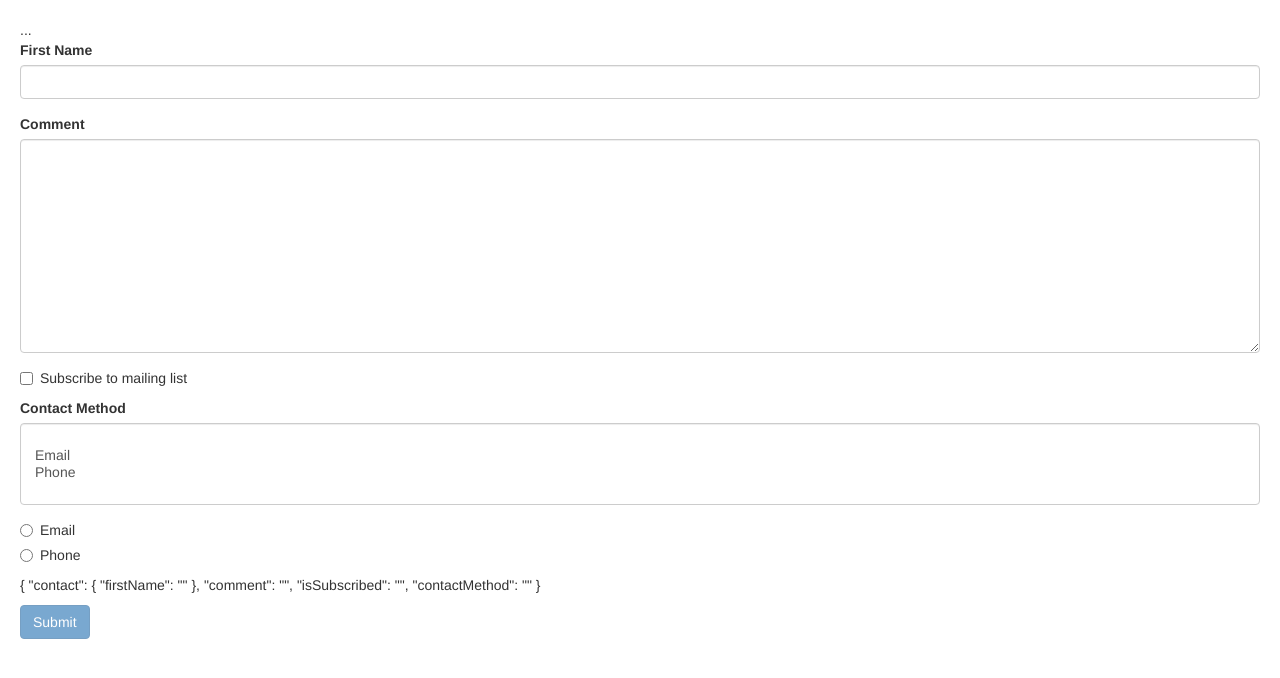
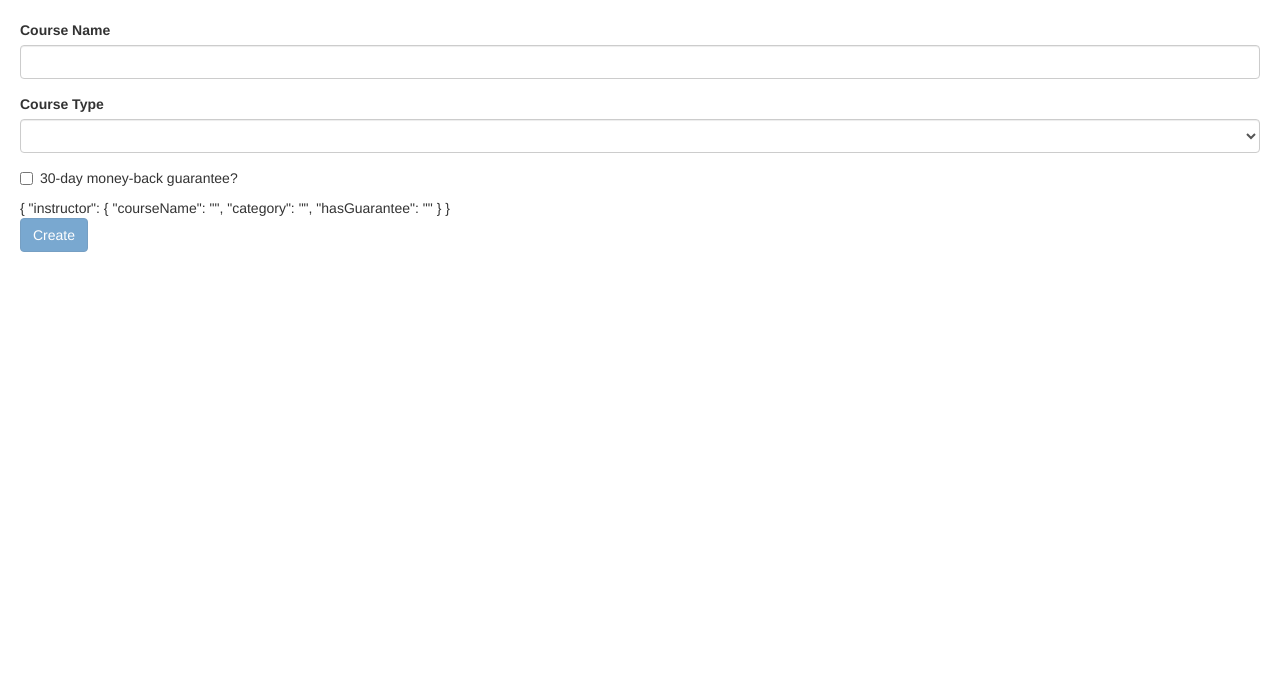
Before and after one commit to Vnkakmt/AngularFundamentals, an Angular app: page / in a window 1280 px wide. Shown: the top 678 px of the page. Built offline with nearby package versions, Linux system fonts and the light colour scheme.

Commit message:
Template Driven Forms:- assignment

```diff
--- a/src/app/app.component.html
+++ b/src/app/app.component.html
@@ -1 +1 @@
-<contact-form></contact-form>
+<udemy-instructor></udemy-instructor>
--- a/src/app/app.module.ts
+++ b/src/app/app.module.ts
@@ -16,6 +16,7 @@ import { PanelComponent } from './panel/panel.component';
 import { InputFormatDirective } from './input-format.directive';
 import { ZippyComponent } from './zippy/zippy.component';
 import { ContactFormComponent } from './contact-form/contact-form.component';
+import { UdemyInstructorComponent } from './udemy-instructor/udemy-instructor.component';
 
 @NgModule({
   declarations: [
@@ -29,7 +30,8 @@ import { ContactFormComponent } from './contact-form/contact-form.component';
     PanelComponent,
     InputFormatDirective,
     ZippyComponent,
-    ContactFormComponent
+    ContactFormComponent,
+    UdemyInstructorComponent
   ],
   imports: [
     BrowserModule,
--- /dev/null
+++ b/src/app/udemy-instructor/udemy-instructor.component.html
@@ -0,0 +1,37 @@
+<form #f="ngForm" (ngSubmit)="submit(f.value)">
+<div ngModelGroup="instructor" #instructor="ngModelGroup">
+
+ <div class="form-group">
+    <label>Course Name</label>
+    <input
+    required minlength ='3' maxlength="5"
+    ngModel name="courseName" #courseName="ngModel"
+    class="form-control" type="text">
+    <div class="alert alert-danger" *ngIf="courseName.touched && !courseName.valid">
+        <div *ngIf="courseName.errors?.['required']">Please enter a valid course name</div>
+        <div *ngIf="courseName.errors?.['minlength']">Course name should be minimum of {{courseName.errors?.['minlength'].requiredLength}} characters</div>
+        <div *ngIf="courseName.errors?.['maxlength']">Course name should be maximum of {{courseName.errors?.['maxlength'].requiredLength}} characters</div>
+    </div>
+</div>
+<div class="form-group">
+    <label for="courseType"> Course Type</label>
+        <select required ngModel name="category" #category="ngModel" id="category" class="form-control">
+            <option value=""></option>
+            <option *ngFor="let cT of courseType" [ngValue]="cT.id">{{cT.name}}</option>
+        </select>
+        <div *ngIf="category.touched && category.invalid" class="alert alert-danger">
+            Category field is required
+        </div>
+</div>
+<div class="checkbox">
+    <label for="moneyBackGuarantee">
+        <input ngModel name="hasGuarantee" #hasGuarantee="ngModel" [value]="hasGuarantee" type="checkbox">
+        30-day money-back guarantee?
+    </label>
+</div>
+</div>
+{{f.value | json}}
+<br>
+<button class="btn btn-primary" [disabled]="!f.valid">Create</button>
+
+</form>
--- /dev/null
+++ b/src/app/udemy-instructor/udemy-instructor.component.ts
@@ -0,0 +1,21 @@
+import { Component, } from '@angular/core';
+
+@Component({
+  selector: 'udemy-instructor',
+  templateUrl: './udemy-instructor.component.html',
+  styleUrls: ['./udemy-instructor.component.css']
+})
+export class UdemyInstructorComponent {
+
+  submit(x:any){
+    console.log(x)
+  }
+
+courseType=[
+  {id:1, name:'Art'},
+  {id:2, name:'Philosopy'},
+  {id:3, name:'Development'},
+  {id:4, name:'Fitness'},
+];
+
+}
```
Also changed, not shown: src/app/udemy-instructor/udemy-instructor.component.css (added), 1 other file (tests, documents, lock files or other folders).
